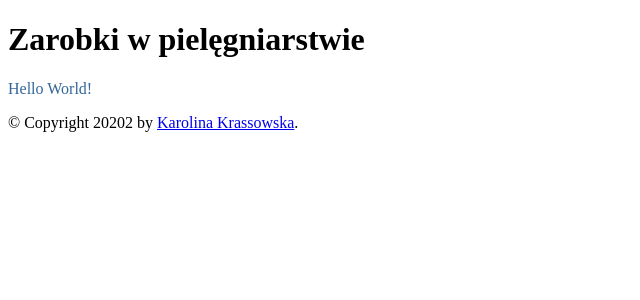
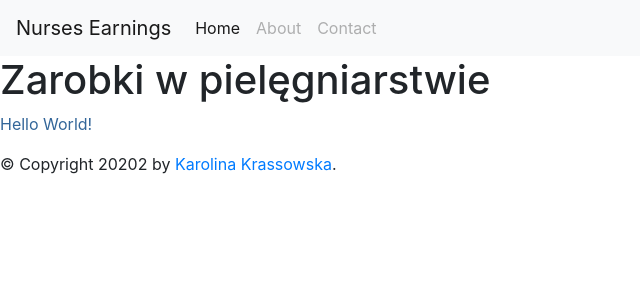
Before and after one commit to krassowska/nurses-earnings, a Flask app: page / in a window 1280 px wide. Shown: the top 300 px of the page, without its empty margins (0-640 px from the left). Run offline with Flask 2, Linux system fonts and the light colour scheme; some libraries are stand-ins or nearby versions.

Commit message:
Add bootstrap and a simple navbar

```diff
--- a/website/templates/base.html
+++ b/website/templates/base.html
@@ -1,17 +1,52 @@
 <!DOCTYPE html>
 <html lang="en">
 <head>
+    <!-- Required meta tags -->
+    <meta charset="utf-8">
+    <meta name="viewport" content="width=device-width, initial-scale=1, shrink-to-fit=no">
+
+    <!-- Bootstrap CSS -->
+    <link rel="stylesheet" href="https://stackpath.bootstrapcdn.com/bootstrap/4.5.2/css/bootstrap.min.css" integrity="sha384-JcKb8q3iqJ61gNV9KGb8thSsNjpSL0n8PARn9HuZOnIxN0hoP+VmmDGMN5t9UJ0Z" crossorigin="anonymous">
+
     {% block head %}
     <link rel="stylesheet" href="main.css" />
     <title>{% block title %}{% endblock %} - Zarobki w pielęgniarstwie</title>
     {% endblock %}
 </head>
 <body>
+    <nav class="navbar navbar-expand-md navbar-light bg-light">
+        <a class="navbar-brand" href="#">Nurses Earnings</a>
+        <button class="navbar-toggler" type="button" data-toggle="collapse" data-target="#navbarSupportedContent" aria-controls="navbarSupportedContent" aria-expanded="false" aria-label="Toggle navigation">
+            <span class="navbar-toggler-icon"></span>
+        </button>
+
+        <div class="collapse navbar-collapse" id="navbarSupportedContent">
+            <ul class="navbar-nav mr-auto">
+                <li class="nav-item active">
+                    <a class="nav-link" href="#">Home <span class="sr-only">(current)</span></a>
+                </li>
+                <li class="nav-item">
+                    <a class="nav-link disabled" href="#">About</a>
+                </li>
+                <li class="nav-item">
+                    <a class="nav-link disabled" href="#">Contact</a>
+                </li>
+            </ul>
+        </div>
+    </nav>
+
     <div id="content">{% block content %}{% endblock %}</div>
     <div id="footer">
         {% block footer %}
         &copy; Copyright 20202 by <a href="https://github.com/krassowska">Karolina Krassowska</a>.
         {% endblock %}
     </div>
+
+    <!-- Optional JavaScript -->
+    <!-- jQuery first, then Popper.js, then Bootstrap JS -->
+    <script src="https://code.jquery.com/jquery-3.5.1.slim.min.js" integrity="sha384-DfXdz2htPH0lsSSs5nCTpuj/zy4C+OGpamoFVy38MVBnE+IbbVYUew+OrCXaRkfj" crossorigin="anonymous"></script>
+    <script src="https://cdn.jsdelivr.net/npm/popper.js@1.16.1/dist/umd/popper.min.js" integrity="sha384-9/reFTGAW83EW2RDu2S0VKaIzap3H66lZH81PoYlFhbGU+6BZp6G7niu735Sk7lN" crossorigin="anonymous"></script>
+    <script src="https://stackpath.bootstrapcdn.com/bootstrap/4.5.2/js/bootstrap.min.js" integrity="sha384-B4gt1jrGC7Jh4AgTPSdUtOBvfO8shuf57BaghqFfPlYxofvL8/KUEfYiJOMMV+rV" crossorigin="anonymous"></script>
+
 </body>
 </html>
```
